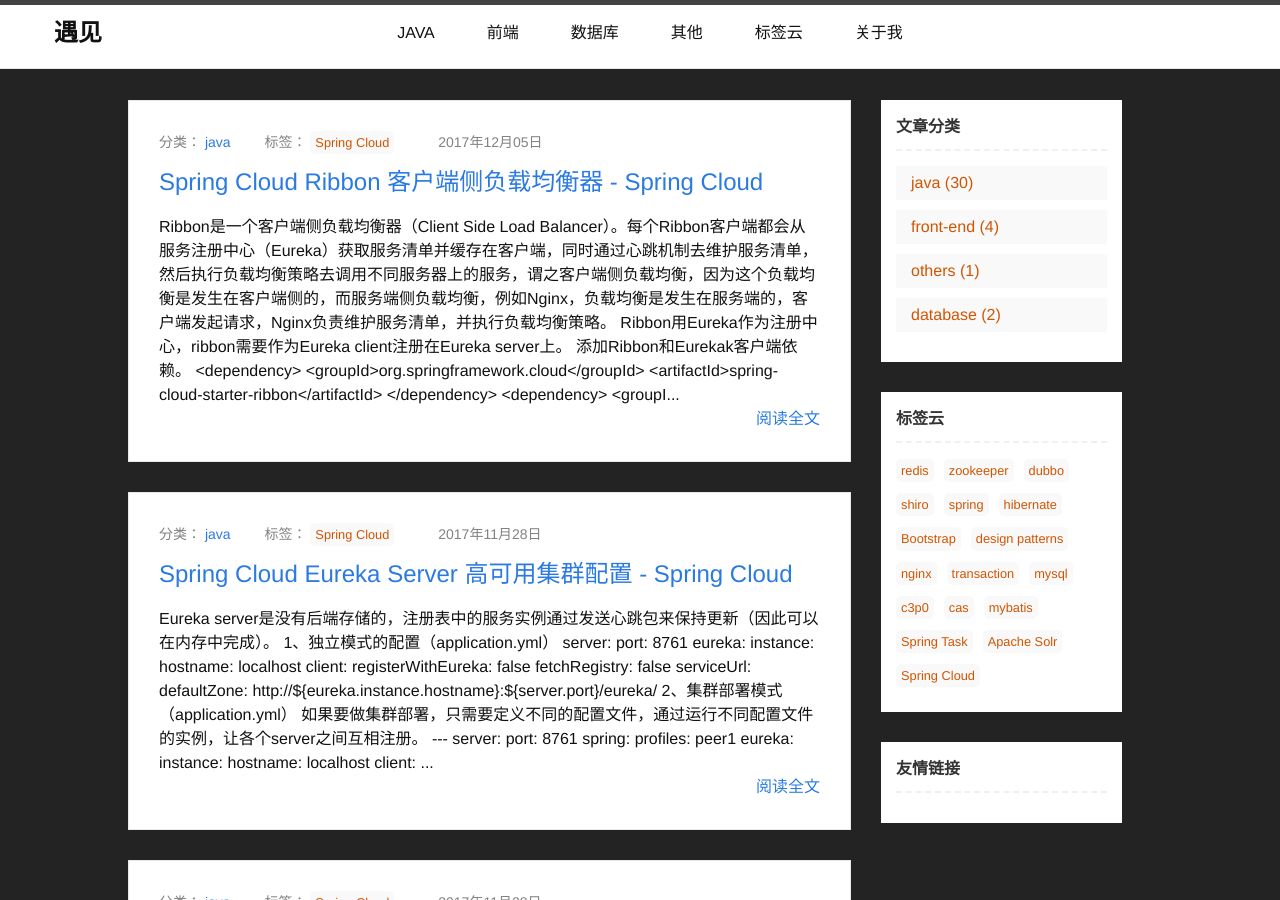
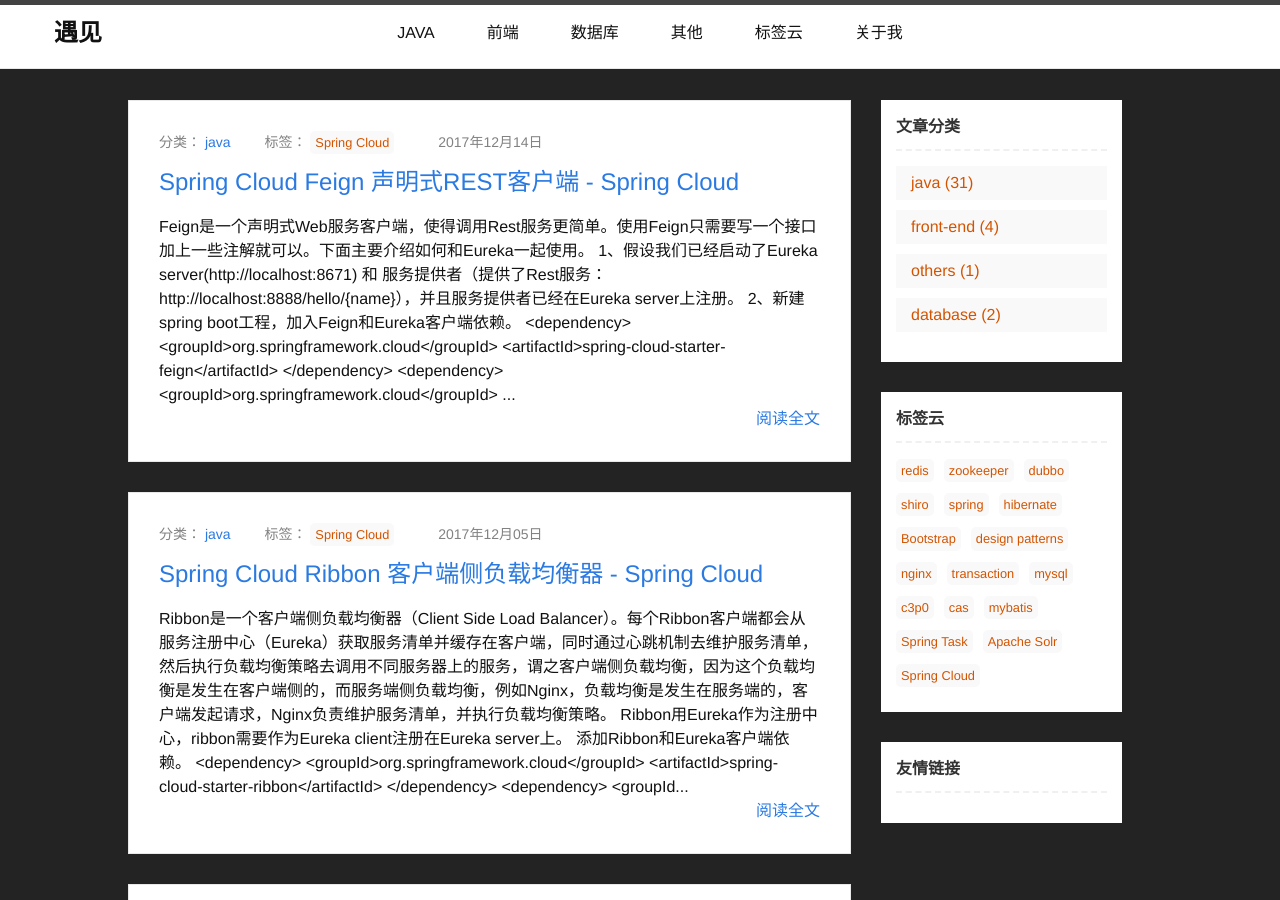
Before and after one commit to iyujian/iyujian.github.io, a Jekyll site: the page built from index.html, in a window 1280 px wide and 900 px high. Built offline with Jekyll 4.4.1, drawn with Linux system fonts in a browser that asks for light colours; the list of posts is cut into pages by our own code; comment, search, counter and statistics services are not loaded; some of the changed text lies outside the part shown.

Commit message:
Spring Cloud Feign 声明式REST客户端

````diff
--- a/_posts/java/2017-12-05-spring-cloud-ribbon-getting-started.md
+++ b/_posts/java/2017-12-05-spring-cloud-ribbon-getting-started.md
@@ -10,7 +10,7 @@ Ribbon是一个客户端侧负载均衡器（Client Side Load Balancer）。每
 
 > Ribbon用Eureka作为注册中心，ribbon需要作为Eureka client注册在Eureka server上。
 
-1. 添加Ribbon和Eurekak客户端依赖。
+1. 添加Ribbon和Eureka客户端依赖。
 
 {% highlight xml %}
 <dependency>
--- /dev/null
+++ b/_posts/java/2017-12-14-spring-cloud-feign-getting-started.md
@@ -0,0 +1,94 @@
+---
+layout: post
+title:  "Spring Cloud Feign 声明式REST客户端 - Spring Cloud"
+date:   2017-12-14 11:15:31 +0800
+categories: java
+tags: [Spring Cloud]
+---
+
+Feign是一个声明式Web服务客户端，使得调用Rest服务更简单。使用Feign只需要写一个接口加上一些注解就可以。下面主要介绍如何和Eureka一起使用。
+
+> 1、假设我们已经启动了Eureka server(http://localhost:8671) 和 服务提供者（提供了Rest服务：http://localhost:8888/hello/{name}），并且服务提供者已经在Eureka server上注册。
+
+> 2、新建spring boot工程，加入Feign和Eureka客户端依赖。
+
+{% highlight xml %}
+<dependency>
+    <groupId>org.springframework.cloud</groupId>
+    <artifactId>spring-cloud-starter-feign</artifactId>
+</dependency>
+
+<dependency>
+    <groupId>org.springframework.cloud</groupId>
+    <artifactId>spring-cloud-starter-eureka</artifactId>
+</dependency>
+{% endhighlight %}
+
+> 3、 在application.yml中加入Eureka client配置和服务提供者注册在Eureka server上的服务名（“spring.application.name”）。
+
+```
+eureka:
+  client:
+    serviceUrl:
+      defaultZone: http://localhost:8761/eureka/
+provider:
+  hostname: service-provider
+```
+
+> 4、 新建Feign Client接口文件。
+
+{% highlight java %}
+import org.springframework.cloud.netflix.feign.FeignClient;
+import org.springframework.web.bind.annotation.PathVariable;
+import org.springframework.web.bind.annotation.RequestMapping;
+import org.springframework.web.bind.annotation.RequestMethod;
+
+@FeignClient("${provider.hostname}")
+public interface HelloClient {
+
+    @RequestMapping(method = RequestMethod.GET, value = "hello/{name}")
+    String hello(@PathVariable(value = "name") String name);
+
+}
+{% endhighlight %}
+
+> 5、 启动类加上注解：@EnableFeignClients、@EnableEurekaClient等。
+
+{% highlight java %}
+import org.springframework.beans.factory.annotation.Autowired;
+import org.springframework.boot.SpringApplication;
+import org.springframework.boot.autoconfigure.SpringBootApplication;
+import org.springframework.cloud.netflix.eureka.EnableEurekaClient;
+import org.springframework.cloud.netflix.feign.EnableFeignClients;
+import org.springframework.web.bind.annotation.GetMapping;
+import org.springframework.web.bind.annotation.RestController;
+
+@EnableEurekaClient
+@SpringBootApplication
+@RestController
+@EnableFeignClients
+public class FeignApplication {
+
+    public static void main(String[] args) {
+        SpringApplication.run(FeignApplication.class, args);
+    }
+
+    @Autowired
+    private HelloClient helloClient;
+
+    @GetMapping(value = "hello")
+    public String hello() {
+        return helloClient.hello("feign");
+    }
+}
+{% endhighlight %}
+
+> 6、 启动工程，访问 http://localhost:8080/hello。
+
+> 7、遇到的问题：
+
+```
+org.springframework.beans.factory.UnsatisfiedDependencyException: Error creating bean with name 'feignApplication': Unsatisfied dependency expressed through field 'helloClient'; nested exception is org.springframework.beans.factory.BeanCreationException: Error creating bean with name 'com.***.HelloClient': FactoryBean threw exception on object creation; nested exception is java.lang.IllegalStateException: PathVariable annotation was empty on param 0.
+```
+
+上面这个错误是因为在@FeignClient注解的接口中用到的参数注解“@PathVariable”必须设置"value"值。
````
